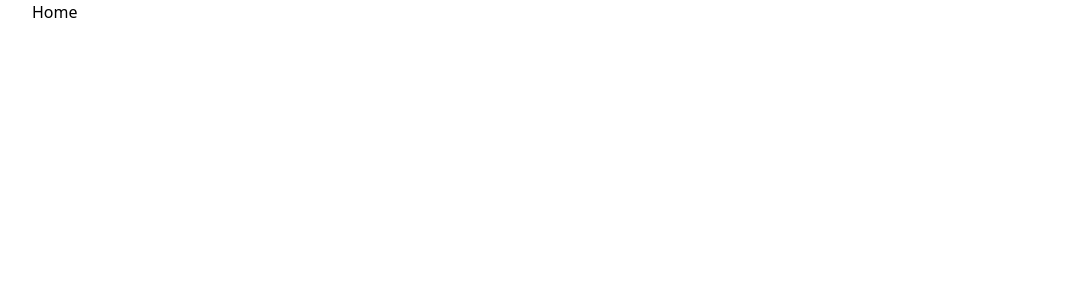
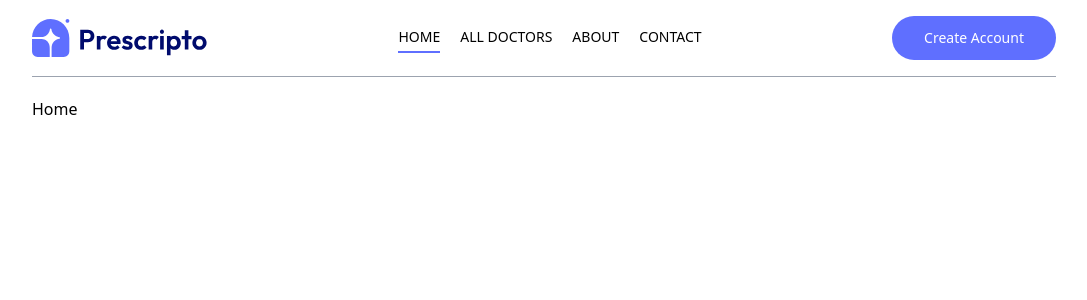
Before and after one commit to mintrgm/Kokoro-Care, a React (Vite) app in the folder frontend/: page / in a window 1280 px wide. Shown: the top 300 px of the page, without its empty margins (96-1183 px from the left). Built offline with nearby package versions, Linux system fonts and the light colour scheme.

Commit message:
Navigation bar

```diff
--- a/frontend/src/App.jsx
+++ b/frontend/src/App.jsx
@@ -1,12 +1,12 @@
 import React from 'react'
 import {Routes, Route} from 'react-router-dom'
 import { About, Doctors, Home,Login, Contact, MyProfile, MyAppointments, Appointment } from './pages/Index'
-
+import Navbar from './components/Navbar'
 
 const App = () => {
   return (
     <div className='mx-4 sm:mx-[10%]'>
-
+      <Navbar />
       <Routes>
         <Route path='/' element={<Home />} />
         <Route path='/doctors' element={<Doctors />} />
--- a/frontend/src/components/Navbar.jsx
+++ b/frontend/src/components/Navbar.jsx
@@ -1,8 +1,38 @@
 import React from 'react'
+import {assets} from '../assets/assets'
+import { NavLink, useNavigate } from 'react-router-dom'
 
 const Navbar = () => {
+
+    const navigate = useNavigate()
   return (
-    <div>Navbar</div>
+    <div className='flex items-center justify-between text-sm py-4 mb-5 border-b border-b-gray-400'>
+        <img className='w-44 cursor-pointer' src={assets.logo} alt="logo" />
+        <ul className='hidden md:flex items-start gap-5 font-medium'>
+            <NavLink to='/'>
+                <li className='py-1'>HOME</li>
+                <hr className='border-none outline-none h-0.5 bg-primary m-auto hidden' />
+            </NavLink>
+            <NavLink to='/doctors'>
+                <li className='py-1'>ALL DOCTORS</li>
+                <hr className='border-none outline-none h-0.5 bg-primary m-auto hidden' />
+            </NavLink>
+            <NavLink to='/about'>
+                <li className='py-1'>ABOUT</li>
+                <hr className='border-none outline-none h-0.5 bg-primary m-auto hidden' />
+            </NavLink>
+            <NavLink to='/contact'>
+                <li className='py-1'>CONTACT</li>
+                <hr className='border-none outline-none h-0.5 bg-primary m-auto hidden' />
+            </NavLink>
+        </ul>
+        <div className='flex items-center gap-4'>
+            <button onClick={() => navigate('/login')}
+            className='bg-primary text-white px-8 py-3 rounded-full font-light hidden md:block'>
+                Create Account
+            </button>
+        </div>
+    </div>
   )
 }
 
--- a/frontend/src/index.css
+++ b/frontend/src/index.css
@@ -1,3 +1,7 @@
 @tailwind base;
 @tailwind components;
 @tailwind utilities;
+
+.active hr {
+    @apply block;
+}
--- a/frontend/tailwind.config.js
+++ b/frontend/tailwind.config.js
@@ -2,7 +2,11 @@
 export default {
   content: ["./index.html", "./src/**/*.{js,ts,jsx,tsx}"],
   theme: {
-    extend: {},
+    extend: {
+      colors: {
+        primary: "#5f6fff",
+      },
+    },
   },
   plugins: [],
 };
```
